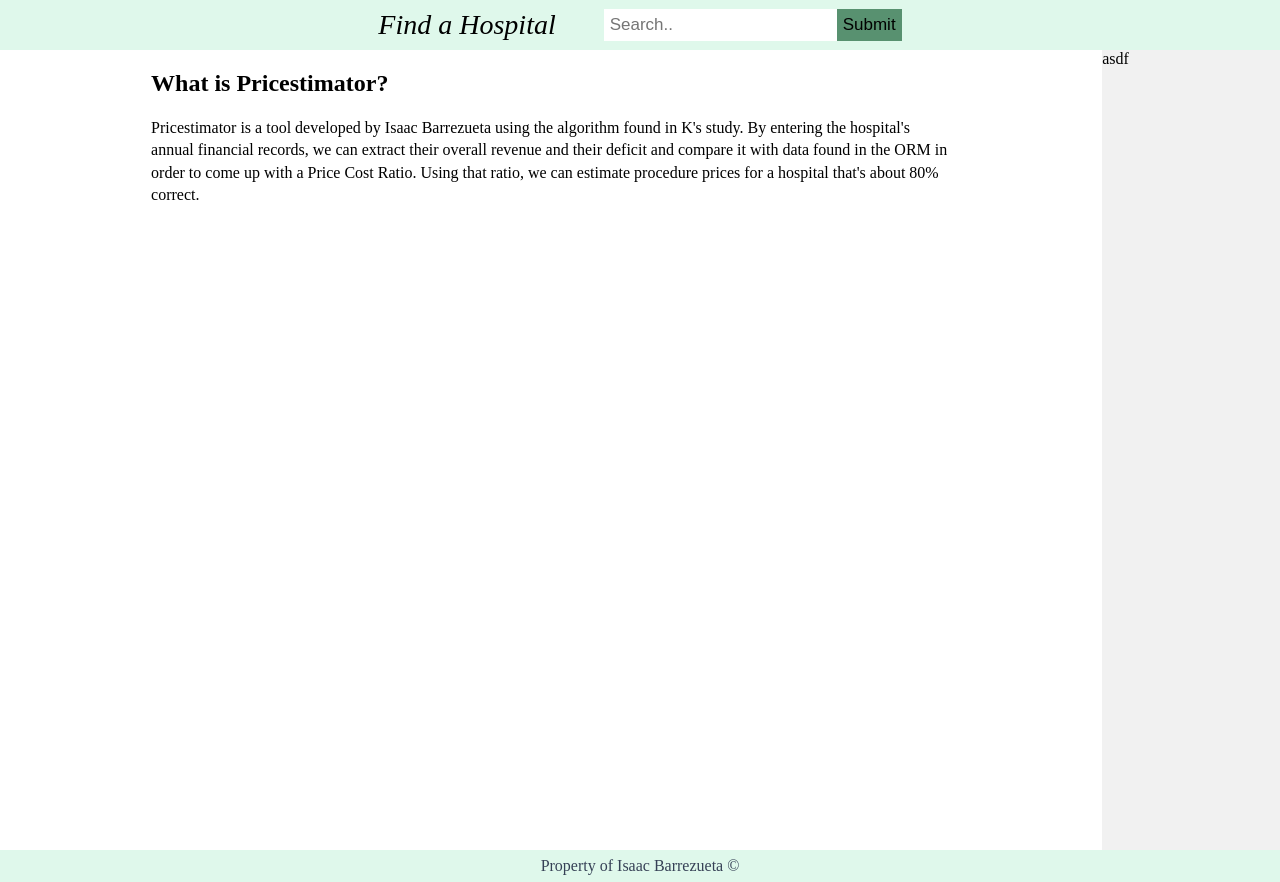
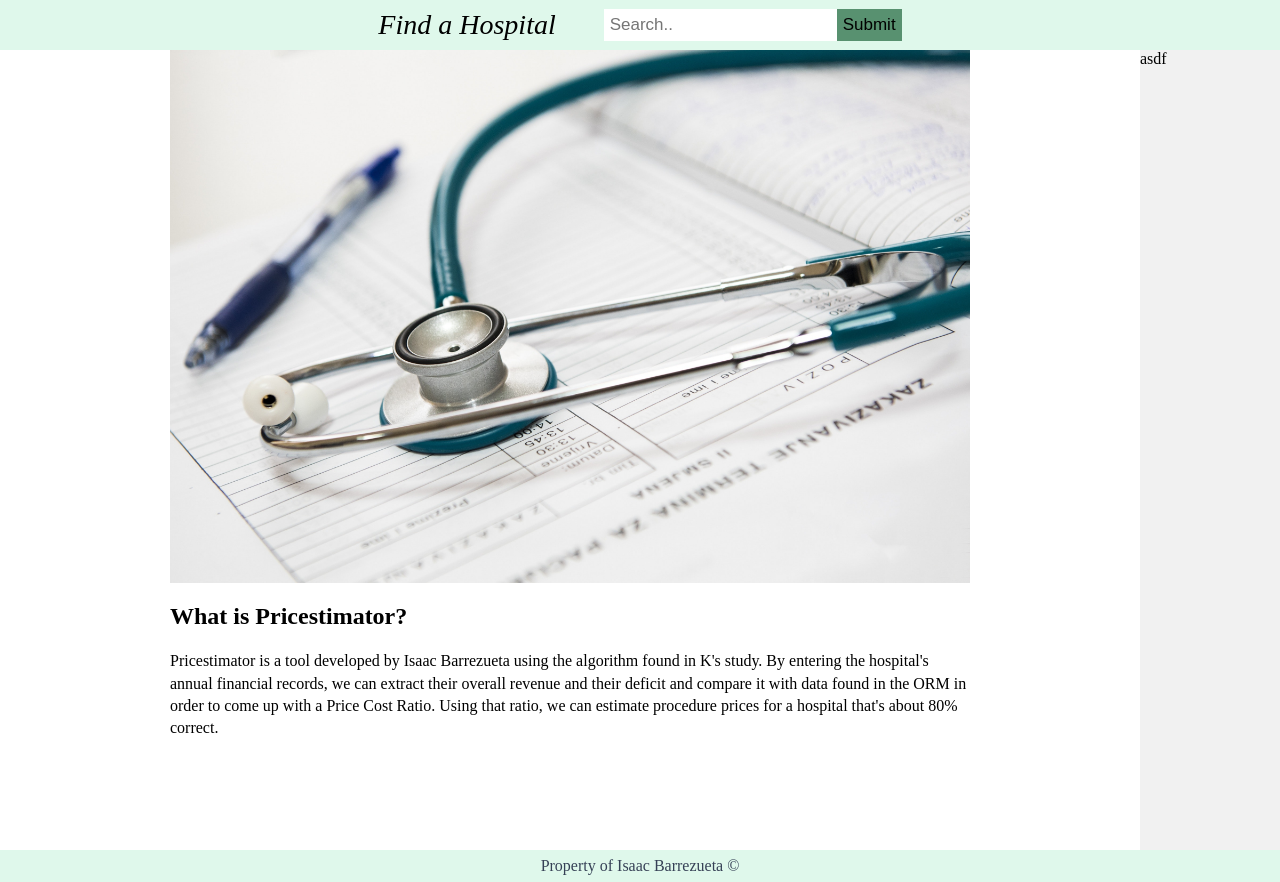
Before and after one commit to barrezuetai/CostEstimator, a Django app: page / in a window 1280 px wide. Shown: the part 60-942 px from the top of the page. Run offline with Django 3.2, Linux system fonts and the light colour scheme.

Commit message:
Added image to the base template

```diff
--- a/estimator/static/estimator/site.css
+++ b/estimator/static/estimator/site.css
@@ -27,7 +27,11 @@ main {
 }
 
 .left {
-    flex-grow: 2;
+    flex-grow: 3;
+}
+
+.left img {
+    width: 100%;
 }
 
 .right {
--- a/estimator/templates/estimator/base.html
+++ b/estimator/templates/estimator/base.html
@@ -22,6 +22,7 @@
         <main>
             <div class="left">
                 <div class="content">
+                    <img src="{% static 'estimator/home-image.jpg' %}" alt="home-logo">
                     <h2>What is Pricestimator?</h1>
                     <p>Pricestimator is a tool developed by Isaac Barrezueta using
                         the algorithm found in K's study. By entering the hospital's
```
Also changed, not shown: estimator/static/estimator/home-image.jpg (added).
